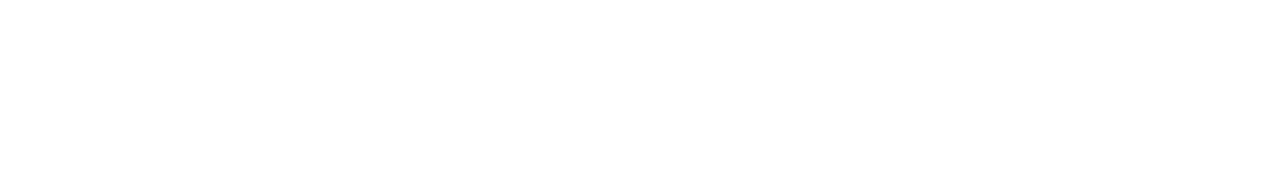
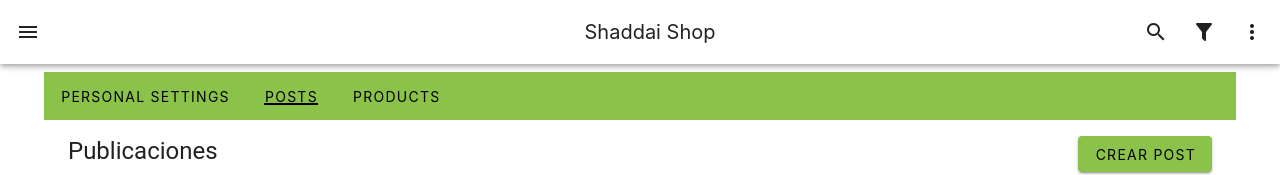
Before and after one commit to danielmen-mx/cupboard, a Vue app: page /admin/posts in a window 1280 px wide. Before the commit this address had no page. Shown: the top 175 px of the page. Built offline with nearby package versions, Linux system fonts and the light colour scheme; no server answers.

Commit message:
#comment add methods to change tab by path on the route

```diff
--- a/src/router/index.js
+++ b/src/router/index.js
@@ -14,7 +14,20 @@ const routes = [
       {
         path: '/admin',
         name: 'admin',
-        component: () => import('../views/Admin.vue')
+        component: () => import('../views/Admin.vue'),
+        children: [
+          {
+            path: ':admin',
+            // component: () => import('@/components/Admin/Posts.vue'),
+            component: () => import('../views/Admin.vue'),
+            props: true
+          },
+          // {
+          //   path: ':products',
+          //   component: () => import('@/components/Admin/Products.vue'),
+          //   props: true
+          // },
+        ]
       },
     ]
   },
--- a/src/views/Admin.vue
+++ b/src/views/Admin.vue
@@ -3,9 +3,9 @@
     v-model="tab"
     bg-color="light-green"
   >
-    <v-tab value="setting">Personal settings</v-tab>
-    <v-tab value="posts">Posts</v-tab>
-    <v-tab value="catalogue">Catalogue</v-tab>
+    <v-tab value="setting" @click="pushRoute({path: '/admin'})">Personal settings</v-tab>
+    <v-tab value="posts" @click="pushRoute({path: '/admin/posts'})">Posts</v-tab>
+    <v-tab value="catalogue" @click="pushRoute({path: '/admin/products'})">Products</v-tab>
   </v-tabs>
 
   <v-card-text>
@@ -36,5 +36,21 @@ export default {
   data: () => ({
     tab: null,
   }),
+  methods: {
+    pushRoute(route) {
+      this.$router.push(route)
+    }
+  },
+  watch: {
+    '$route.params': {
+        handler: function(params) {
+          if (params.admin == undefined) this.tab = 'setting'
+          if (params.admin == 'posts') this.tab = 'posts'
+          if (params.admin == 'products') this.tab = 'catalogue'
+        },
+        deep: true,
+        immediate: true
+      }
+  },
 }
 </script>
```
Lines whose indentation alone changed are shown as unchanged.
